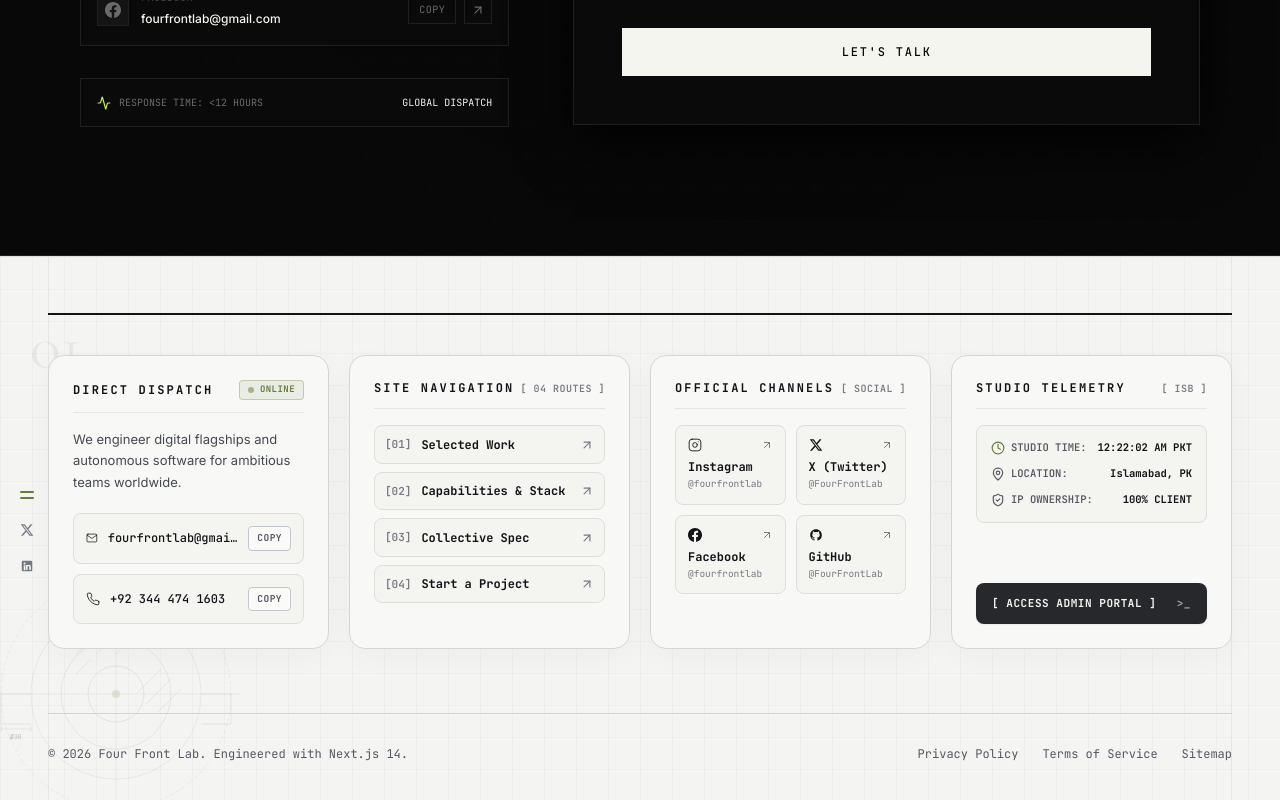
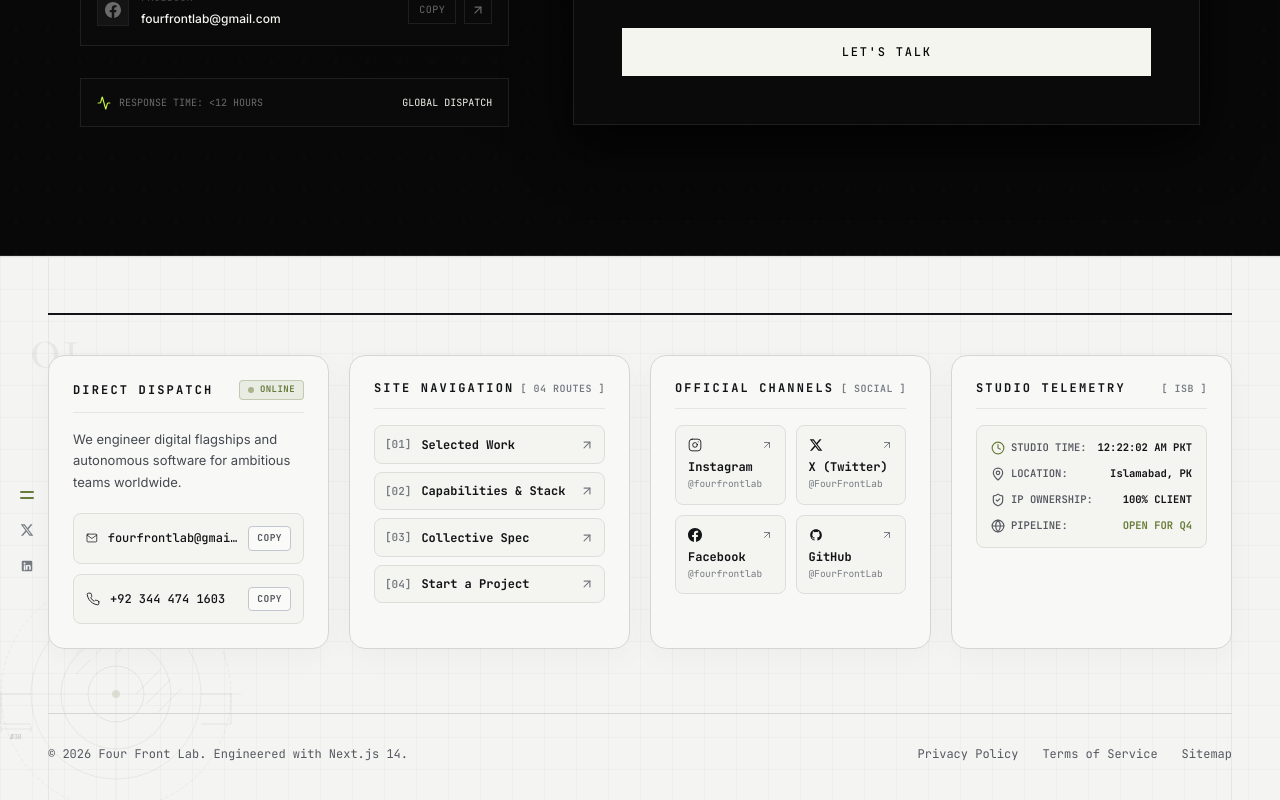
Before and after one commit to haseeb786-code/fourfrontlab, a Next.js app: page / in a window 1280 px wide. Shown: the part 8601-9401 px from the top of the page. Built offline with nearby package versions, Linux system fonts and the light colour scheme; no server answers.

Commit message:
fix: remove public admin portal button from footer and balance telemetry metrics

```diff
--- a/components/Footer.tsx
+++ b/components/Footer.tsx
@@ -8,6 +8,7 @@ import {
   ShieldCheck,
   Clock,
   MapPin,
+  Globe,
 } from 'lucide-react'
 import { useTheme } from './ThemeProvider'
 
@@ -535,7 +536,7 @@ export default function Footer() {
 
               {/* Telemetry Data Box */}
               <div
-                className={`rounded-lg border p-3 sm:p-3.5 space-y-2.5 mb-3.5 ${
+                className={`rounded-lg border p-3 sm:p-3.5 space-y-2.5 ${
                   isDark ? 'border-[#2A2F3A] bg-[#181B20]/80' : 'border-[#DCDFD9] bg-[#EFEFEA]/50'
                 }`}
               >
@@ -565,23 +566,17 @@ export default function Footer() {
                   </span>
                   <span className={`font-bold ${isDark ? 'text-[#f0ede8]' : 'text-[#121316]'}`}>100% CLIENT</span>
                 </div>
+
+                {/* Pipeline */}
+                <div className="flex items-center justify-between font-mono text-[10.5px]">
+                  <span className={`flex items-center gap-1.5 font-semibold ${isDark ? 'text-[#8E929A]' : 'text-[#555860]'}`}>
+                    <Globe className="w-3.5 h-3.5" />
+                    PIPELINE:
+                  </span>
+                  <span className={`font-bold ${isDark ? 'text-[#c8f542]' : 'text-[#687D3B]'}`}>OPEN FOR Q4</span>
+                </div>
               </div>
             </div>
-
-            {/* Access Admin Portal Button */}
-            <Link
-              href="/admin/login"
-              className={`w-full px-4 py-3 rounded-lg flex items-center justify-between font-mono text-[11px] uppercase tracking-wider font-bold transition-all shadow-sm group ${
-                isDark
-                  ? 'bg-[#222730] hover:bg-[#2C323E] border border-[#333945] text-[#f0ede8]'
-                  : 'bg-[#26282B] hover:bg-[#121316] text-[#F4F4F2]'
-              }`}
-            >
-              <span>[ ACCESS ADMIN PORTAL ]</span>
-              <span className={`font-mono transition-colors ${isDark ? 'text-[#c8f542]' : 'text-[#A0A4AB] group-hover:text-white'}`}>
-                &gt;_
-              </span>
-            </Link>
           </div>
         </div>
 
```
